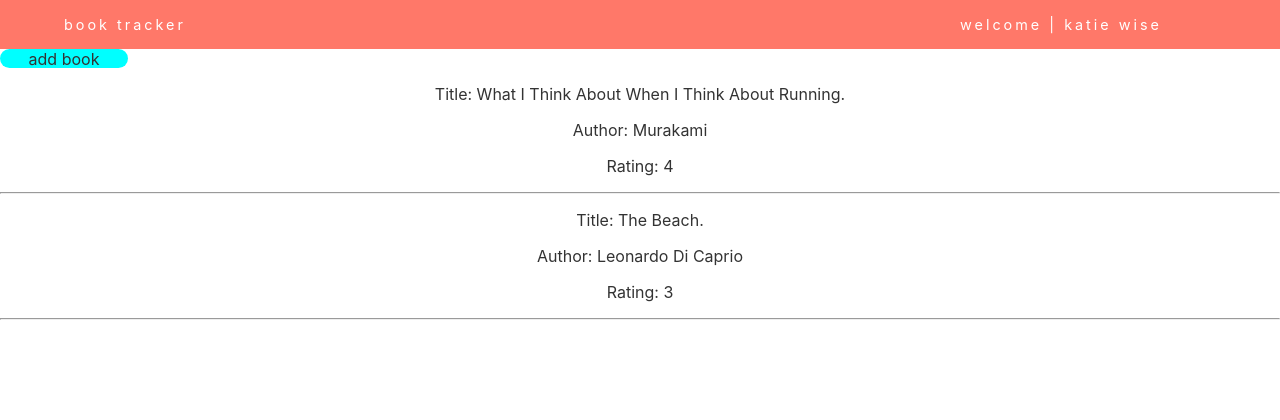
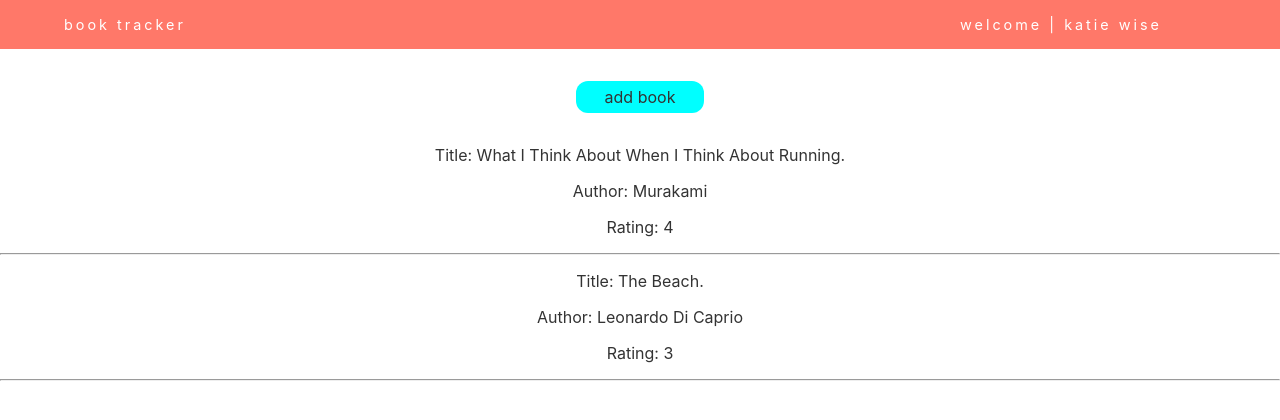
Before and after one commit to ddregalo/book-tracker-svelte, a Svelte app in the folder svelte-app/: page / in a window 1280 px wide. Shown: the top 420 px of the page. Built offline with nearby package versions, Linux system fonts and the light colour scheme.

Commit message:
Add button styling

```diff
--- a/svelte-app/src/components/common/Button.svelte
+++ b/svelte-app/src/components/common/Button.svelte
@@ -8,9 +8,11 @@
 <style>
  .button-container {
      max-width: 8em;
-     max-height: 1.2em;
+     min-height: 2em;
+     line-height: 2em;
      border-radius: 12px;
      cursor: pointer;
      background-color: aqua;
+     margin: 2em auto;
  }
 </style>
```
